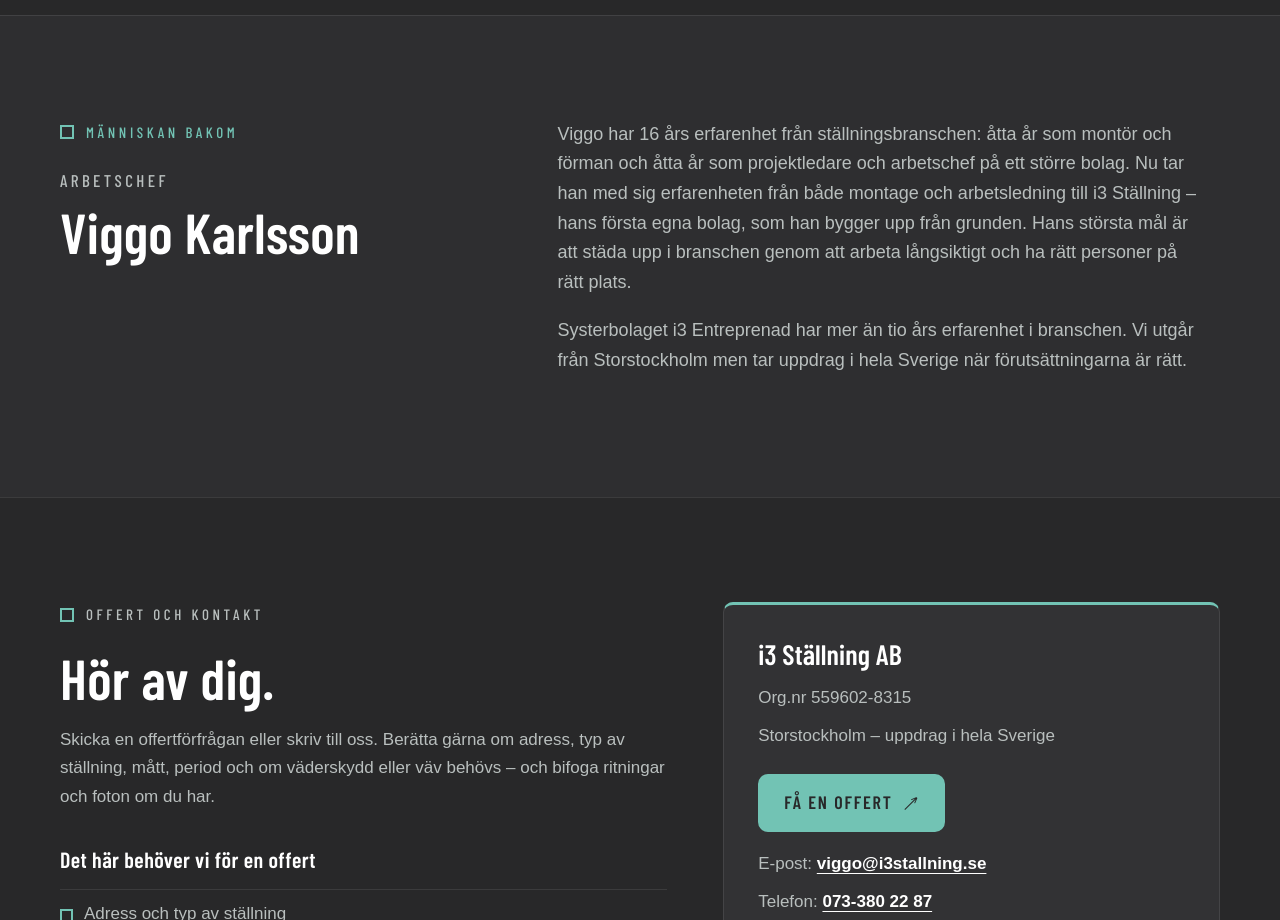
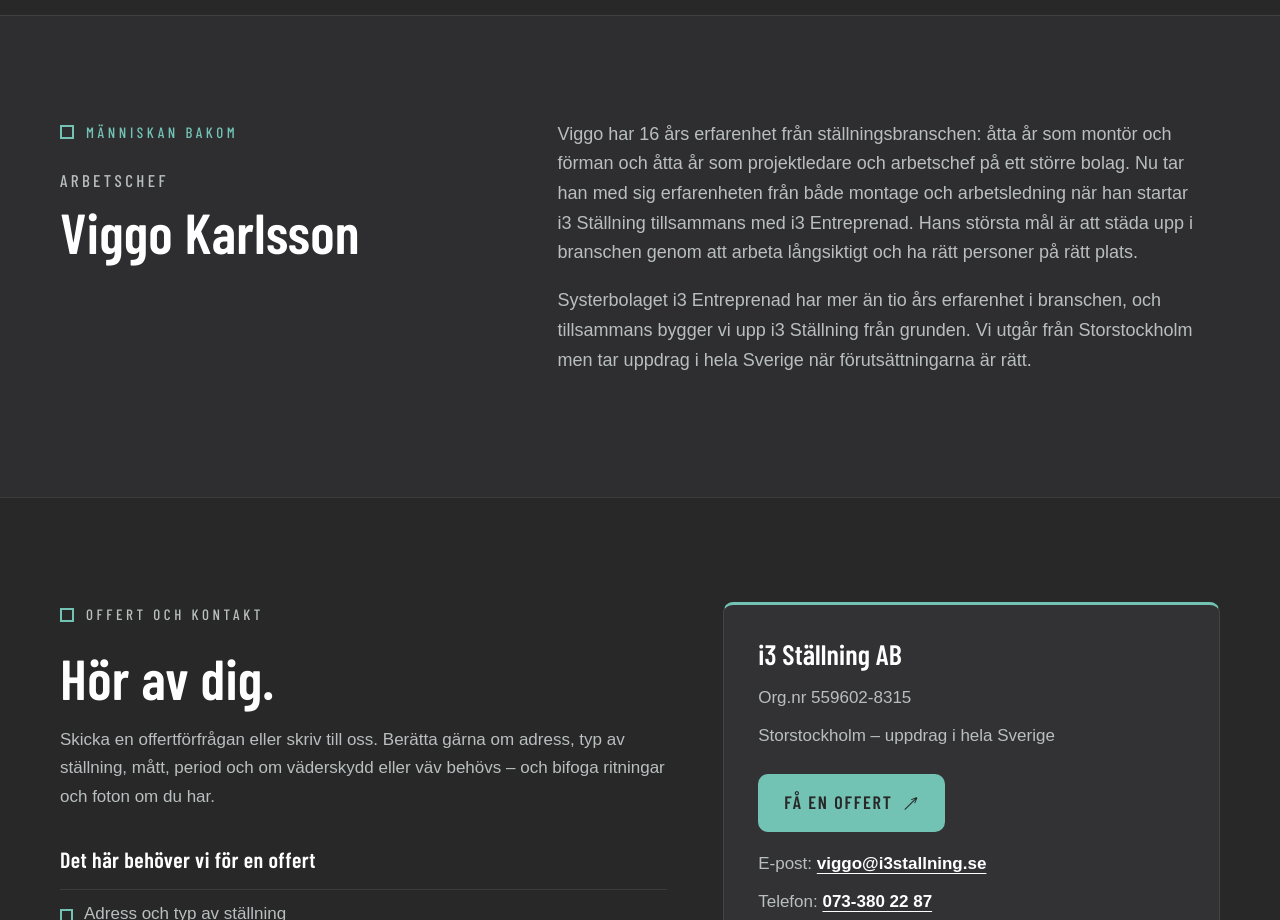
Before and after one commit to d0z3rman/i3stallning-beta, a plain HTML site: page index.html in a window 1280 px wide. Shown: the part 5240-6160 px from the top of the page. Drawn offline with Linux system fonts and the light colour scheme.

Commit message:
Startar tillsammans med i3 Entreprenad

```diff
--- a/index.html
+++ b/index.html
@@ -153,8 +153,8 @@ footer{border-top:1px solid var(--line);padding:44px 0 56px;font-size:14px;color
 
 <section class="section alt" id="arbetschef" aria-labelledby="viggo-namn"><div class="wrap person">
 <div><p class="eyebrow">Människan bakom</p><p class="role">Arbetschef</p><h2 id="viggo-namn">Viggo Karlsson</h2></div>
-<div><p class="copy">Viggo har 16 års erfarenhet från ställningsbranschen: åtta år som montör och förman och åtta år som projektledare och arbetschef på ett större bolag. Nu tar han med sig erfarenheten från både montage och arbetsledning till i3 Ställning – hans första egna bolag, som han bygger upp från grunden. Hans största mål är att städa upp i branschen genom att arbeta långsiktigt och ha rätt personer på rätt plats.</p>
-<p class="copy">Systerbolaget i3 Entreprenad har mer än tio års erfarenhet i branschen. Vi utgår från Storstockholm men tar uppdrag i hela Sverige när förutsättningarna är rätt.</p></div>
+<div><p class="copy">Viggo har 16 års erfarenhet från ställningsbranschen: åtta år som montör och förman och åtta år som projektledare och arbetschef på ett större bolag. Nu tar han med sig erfarenheten från både montage och arbetsledning när han startar i3 Ställning tillsammans med i3 Entreprenad. Hans största mål är att städa upp i branschen genom att arbeta långsiktigt och ha rätt personer på rätt plats.</p>
+<p class="copy">Systerbolaget i3 Entreprenad har mer än tio års erfarenhet i branschen, och tillsammans bygger vi upp i3 Ställning från grunden. Vi utgår från Storstockholm men tar uppdrag i hela Sverige när förutsättningarna är rätt.</p></div>
 </div></section>
 
 <section class="section" id="kontakt"><div class="wrap contact">
```
